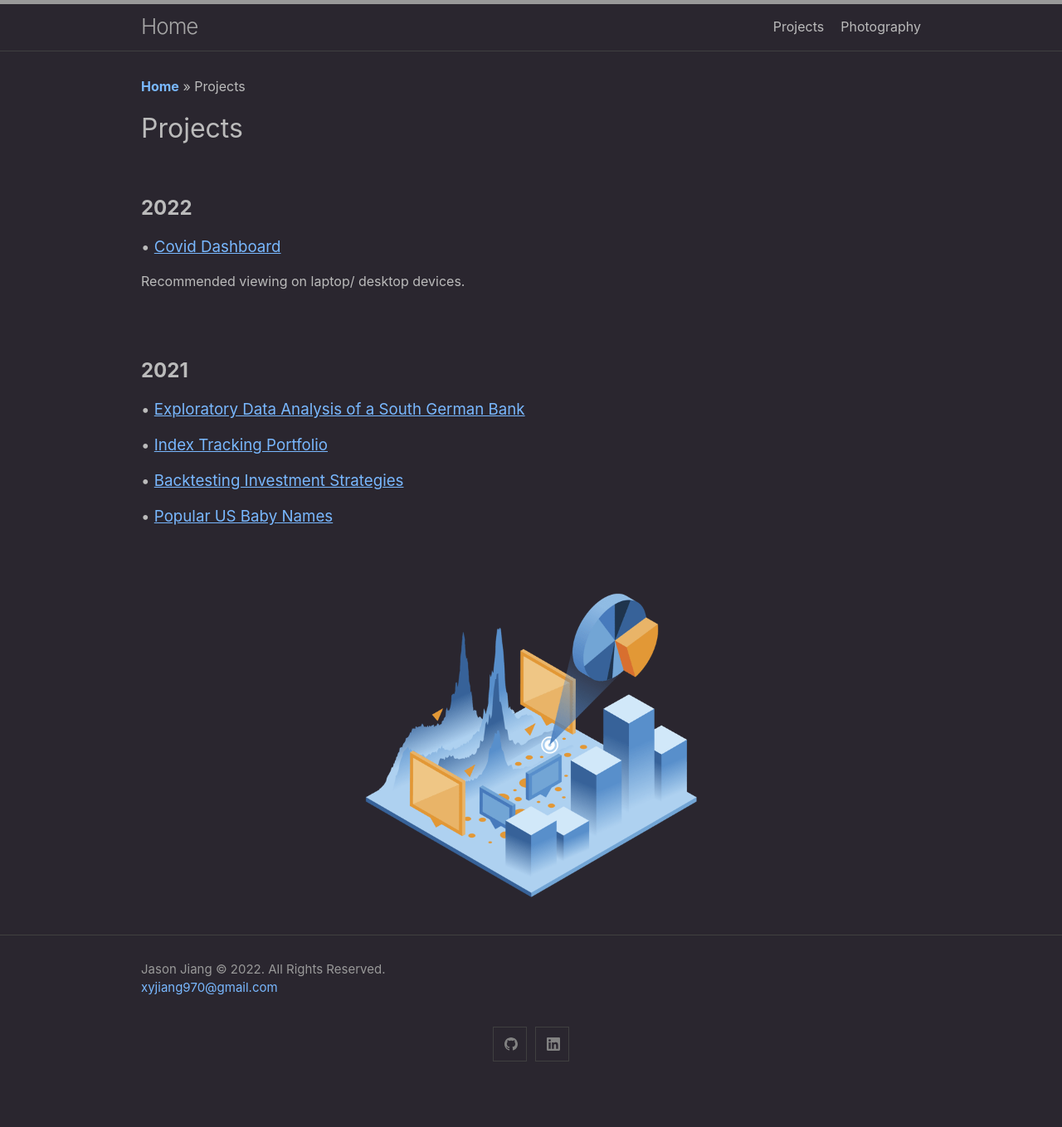
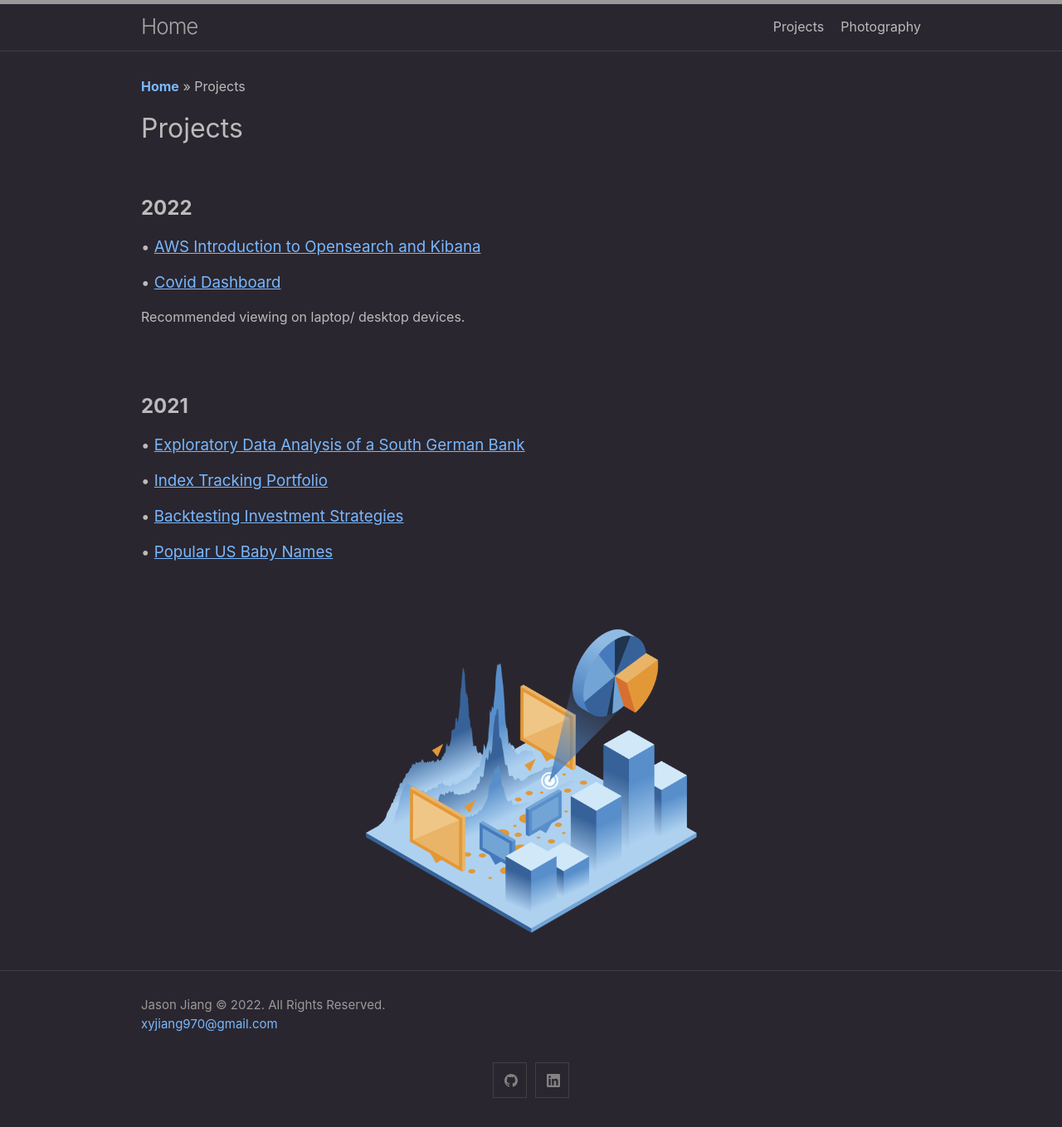
Before and after one commit to xyjiang970/xyjiang970.github.io, a Jekyll site: the page built from projects/projects_home.md, in a window 1280 px wide. Shown: the whole page at 83% size. Built offline with Jekyll 4.4.1, drawn with Linux system fonts in a browser that asks for light colours; before the commit the page ends 1315 px from its top, so only the background shows below that.

Commit message:
Update projects_home.md

```diff
--- a/projects/projects_home.md
+++ b/projects/projects_home.md
@@ -10,6 +10,11 @@ description:
 <br>
 
 <H2><b>2022</b></H2>
+
+<H3>• <a href="#">
+<u>AWS Introduction to Opensearch and Kibana</u>
+</a></H3>
+
 
 <H3>• <a href="https://share.streamlit.io/xyjiang970/covid_dashboard/main" target="_blank">
 <u>Covid Dashboard</u>
```
